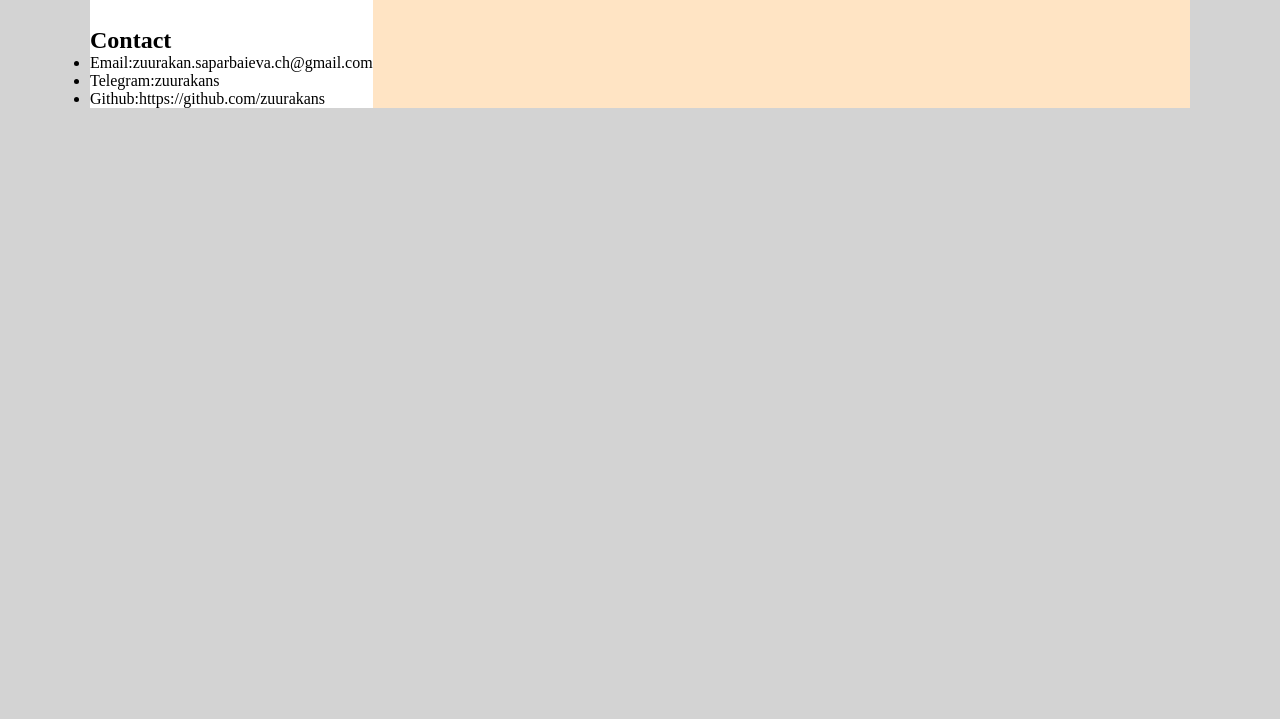
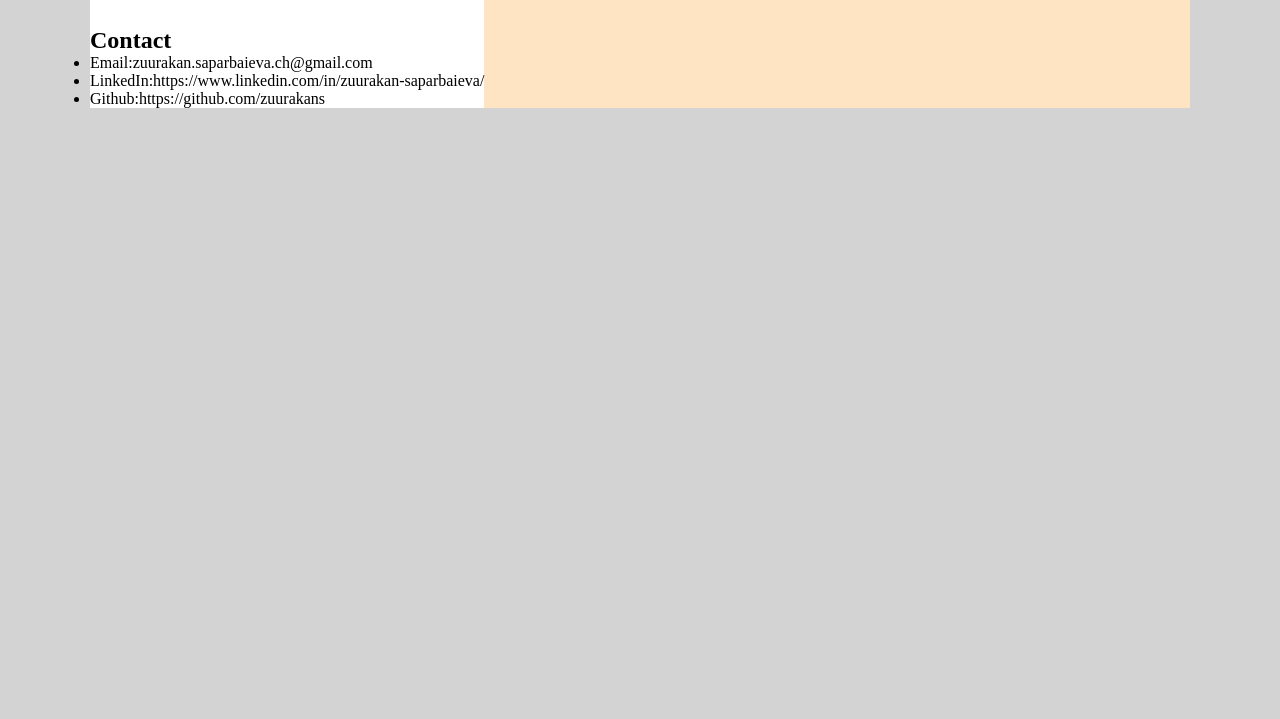
Before and after one commit to zuurakans/rsschool-cv, a plain HTML site: page index.html in a window 1280 px wide. Shown: the part 81-800 px from the top of the page. Drawn offline with Linux system fonts and the light colour scheme.

Commit message:
init: added linkedIn url

```diff
--- a/index.html
+++ b/index.html
@@ -19,7 +19,7 @@
     <h2 class="left__side-contact">Contact</h2>
     <ul class="left__side-list">
       <li class="left__side-item"><span>Email:</span>zuurakan.saparbaieva.ch@gmail.com</li>
-      <li class="left__side-item"><span>Telegram:</span>zuurakans</li>
+      <li class="left__side-item"><span>LinkedIn:</span>https://www.linkedin.com/in/zuurakan-saparbaieva/</li>
       <li class="left__side-item"><span>Github:</span>https://github.com/zuurakans</li>
     </ul>
   </div>
```
